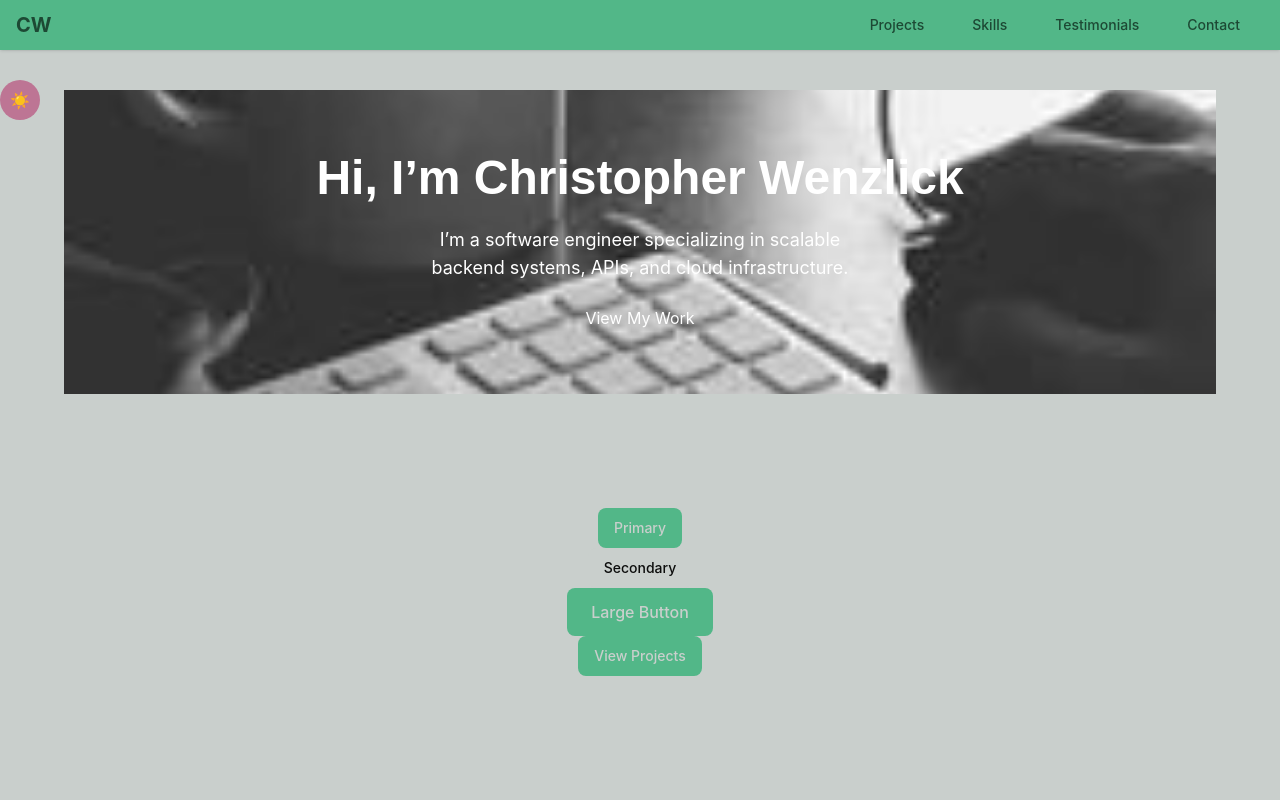
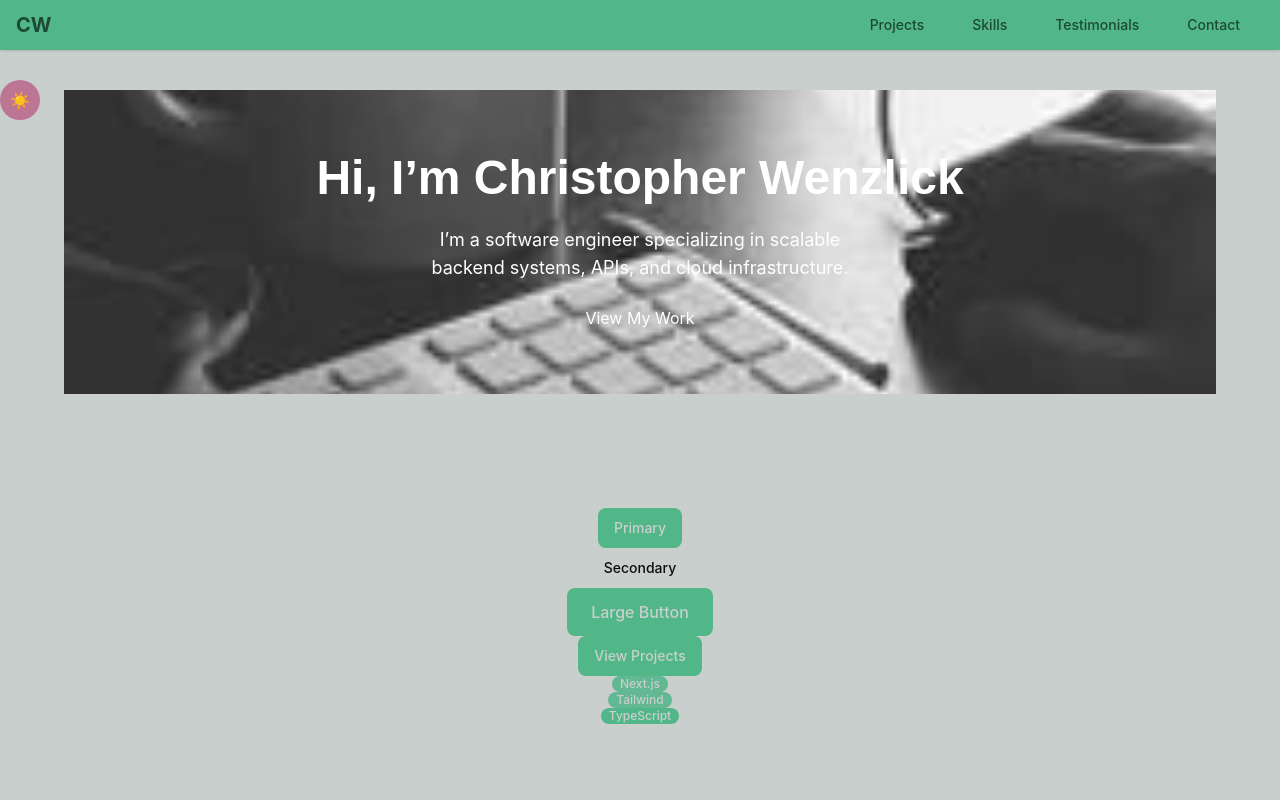
Before and after one commit to ChrisWenzlick/portfolio-website, a Next.js app: page / in a window 1280 px wide. Shown: the top 800 px of the page. Built offline with nearby package versions, Linux system fonts and the light colour scheme; grey boxes are pictures that could not be loaded.

Commit message:
Add badge component

```diff
--- /dev/null
+++ b/components/Badge.tsx
@@ -0,0 +1,60 @@
+"use client";
+
+import * as React from "react";
+import clsx from "clsx";
+
+type BadgeVariant =
+    "default" |
+    "primary" |
+    "secondary" |
+    "success" |
+    "warning" |
+    "danger";
+
+type BadgeSize =
+    "sm" |
+    "md";
+
+const badgeVariants: Record<BadgeVariant, string> = {
+    default:
+        "bg-[var(--color-accent)] text-[var(--color-primary-text)]",
+    primary:
+        "bg-[var(--color-primary)] text-[var(--color-primary-text)]",
+    secondary:
+        "bg-[var(--color-accent)] text-[var(--color-primary-text)]",
+    success:
+        "bg-[var(--color-primary)] text-[var(--color-primary-text)]",
+    warning:
+        "bg-[var(--color-accent)] text-[var(--color-primary-text)]",
+    danger:
+        "bg-[var(--color-primary)] text-[var(--color-primary-text)]",
+};
+
+const badgeSizes: Record<BadgeSize, string> = {
+    sm: "text-xs px-2 py-0.5",
+    md: "text-sm px-2.5 py-1",
+};
+
+export interface BadgeProps extends React.HTMLAttributes<HTMLSpanElement> {
+    variant?: BadgeVariant;
+    size?: BadgeSize;
+}
+
+export default function Badge({
+    className,
+    variant = "default",
+    size = "sm",
+    ...props
+}: BadgeProps) {
+    return (
+        <span
+            className={clsx(
+                "inline-flex items-center rounded-md font-medium leading-none",
+                badgeVariants[variant],
+                badgeSizes[size],
+                className
+            )}
+            {...props}
+        />
+    );
+}
--- a/src/app/page.tsx
+++ b/src/app/page.tsx
@@ -3,6 +3,7 @@ import Hero from '../../components/Hero';
 import ThemeToggle from '../../components/ThemeToggle';
 import ProjectCard from '../../components/ProjectCard';
 import Button from '../../components/Button';
+import Badge from '../../components/Badge';
 
 export default function Home() {
     return (
@@ -28,6 +29,10 @@ export default function Home() {
           <Button asChild>
             <a href="/projects">View Projects</a>
           </Button>
+
+          <Badge>Next.js</Badge>
+          <Badge variant="secondary">Tailwind</Badge>
+          <Badge variant="primary">TypeScript</Badge>
         </section>
 
         <section
```
